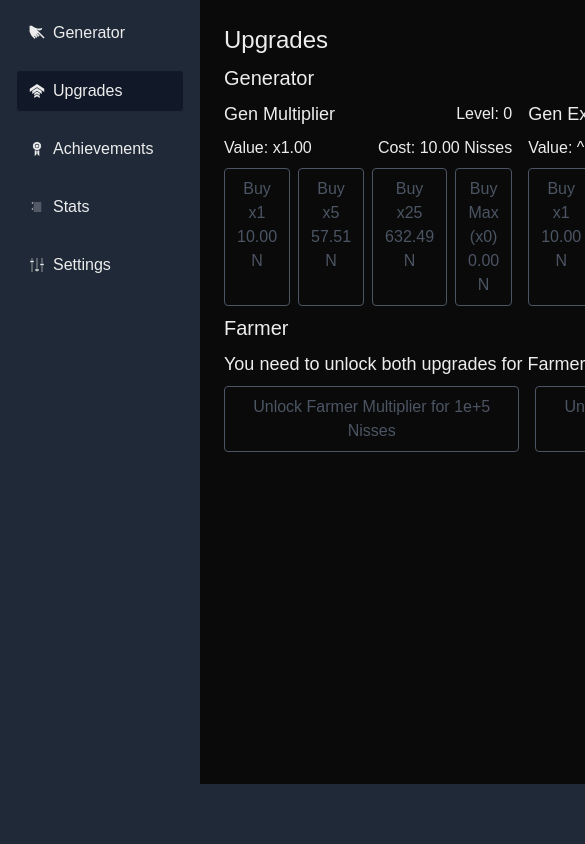
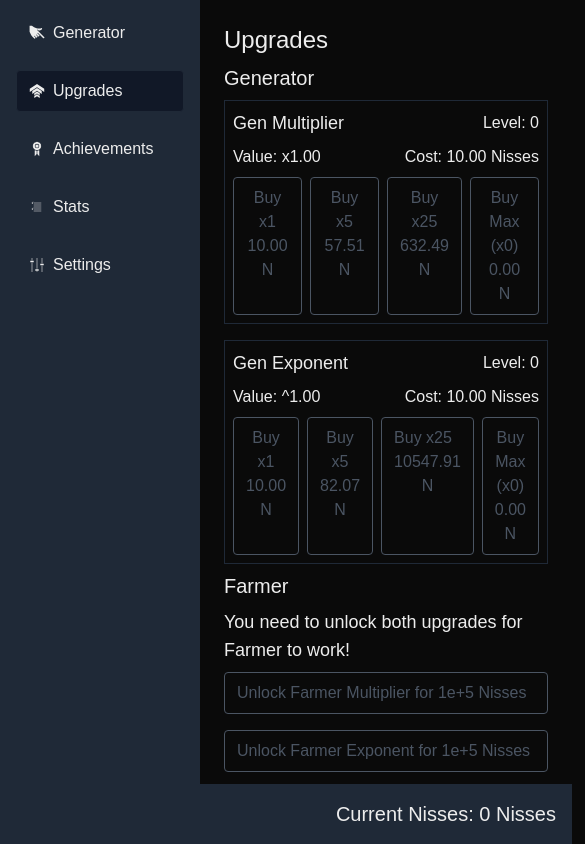
Before and after one commit to enyineer/nissesgen, a Next.js app: page /game/upgrades in a window 390 px wide. Shown: the top 844 px of the page, 585 px wide, since content can reach past the window. Built offline with nearby package versions, Linux system fonts and the light colour scheme.

Commit message:
Responsive Upgrade Page

```diff
--- a/app/game/upgrades/page.tsx
+++ b/app/game/upgrades/page.tsx
@@ -13,7 +13,7 @@ export default function UpgradesPage() {
     <div className="flex flex-col gap-2">
       <h1 className="text-2xl">Upgrades</h1>
       <h2 className="text-xl">Generator</h2>
-      <div className="flex justify-between gap-4">
+      <div className="flex justify-between gap-4 xl:flex-row flex-col">
         <div className="flex-grow">
           <UpgradeButton
             label="Gen Multiplier"
@@ -31,7 +31,7 @@ export default function UpgradesPage() {
       <h3 className="text-lg">
         You need to unlock both upgrades for Farmer to work!
       </h3>
-      <div className="flex justify-between gap-4">
+      <div className="flex justify-between gap-4 xl:flex-row flex-col">
         <div className="flex-grow">
           <UpgradeButton
             label="Farmer Multiplier"
--- a/app/game/upgrades/upgradeButton.tsx
+++ b/app/game/upgrades/upgradeButton.tsx
@@ -36,7 +36,7 @@ export default function UpgradeButton(props: UpgradeButtonProps) {
   }
 
   return (
-    <div className="flex flex-col gap-2">
+    <div className="flex flex-col gap-2 border border-gray-800 p-2">
       <div className="flex items-center justify-between">
         <h3 className="text-lg">{props.label}</h3>
         <div>Level: {level.toString()}</div>
```
